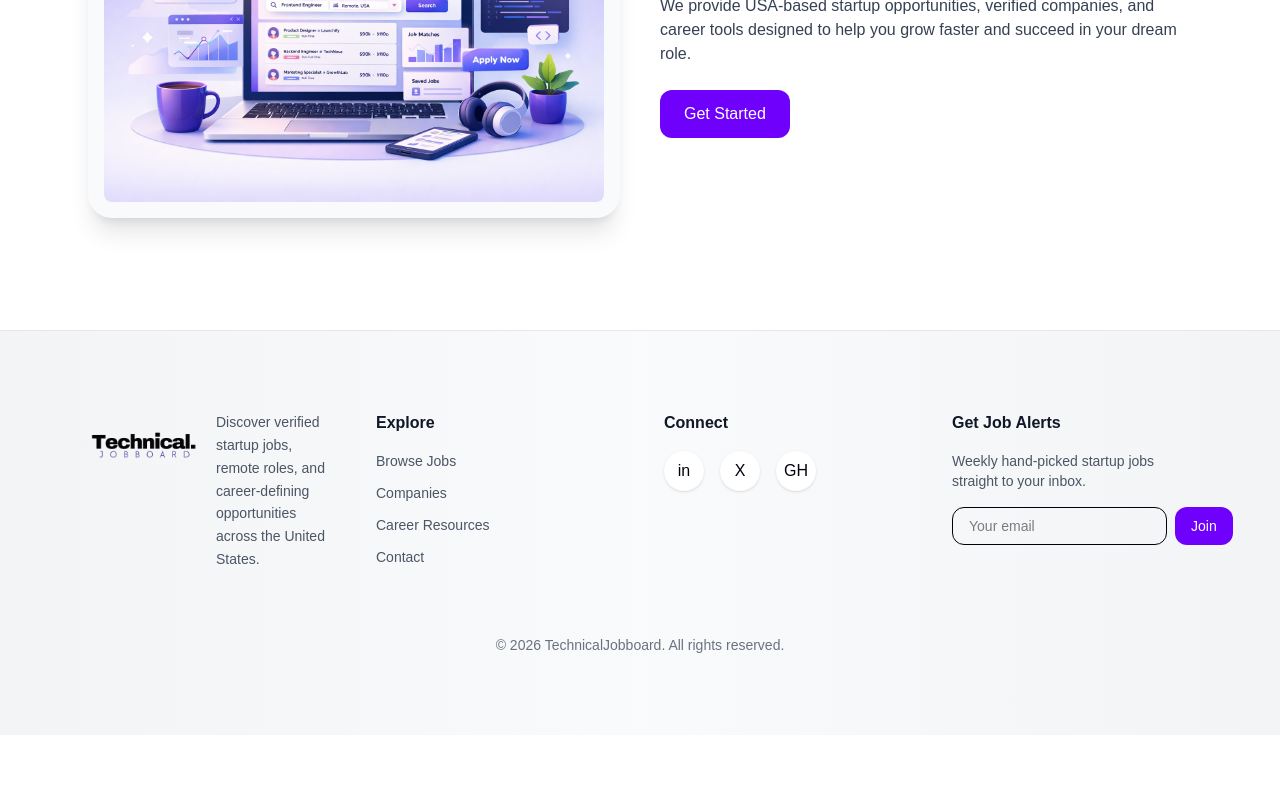
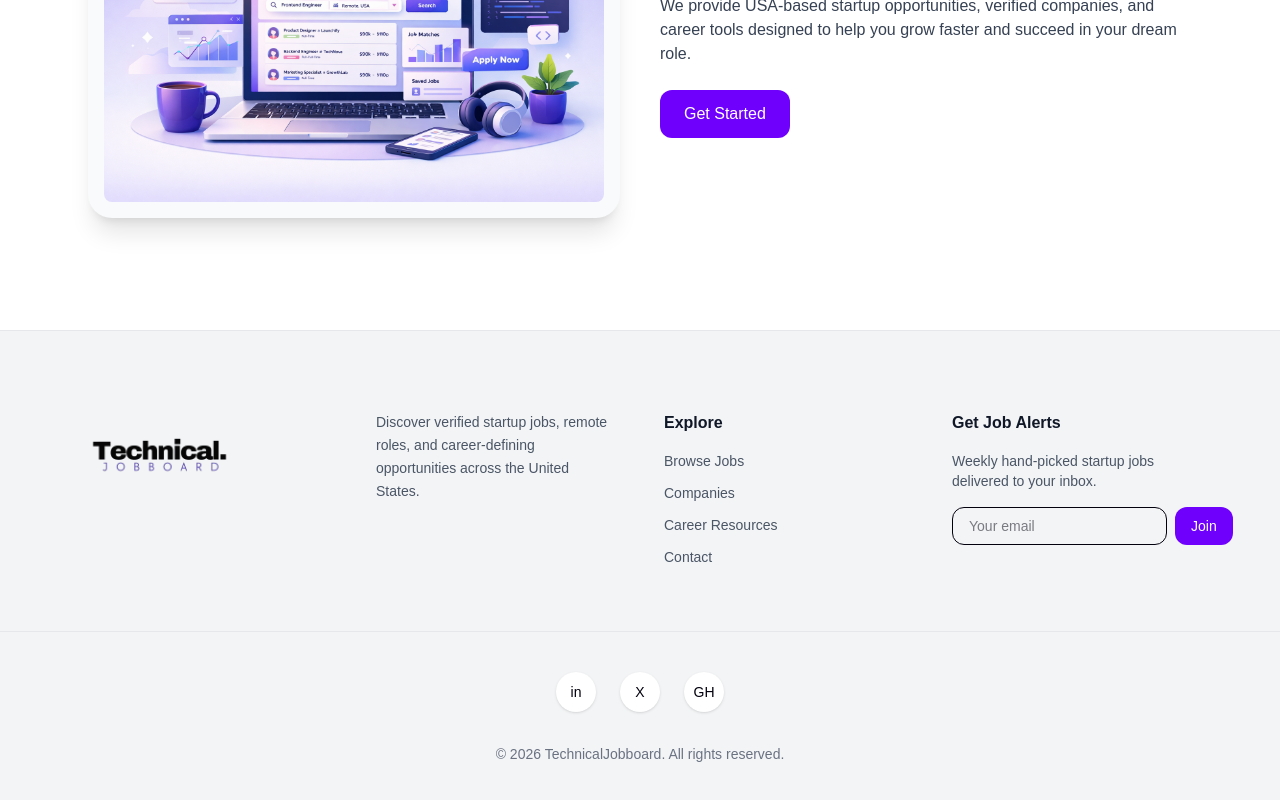
Before and after one commit to adebisidolapo/technicaljobboard, a Next.js app in the folder jobboard/: page / in a window 1280 px wide. Shown: the part 3367-4167 px from the top of the page. Before the commit the page ends 4102 px from the top, so only its background shows below. Built offline with nearby package versions, Linux system fonts and the light colour scheme.

Commit message:
update footer

```diff
--- a/jobboard/app/page.tsx
+++ b/jobboard/app/page.tsx
@@ -245,27 +245,33 @@ export default function Home() {
 
 
 {/* ================= FOOTER ================= */}
-<footer className="bg-gradient-to-r from-gray-100 via-gray-50 to-gray-100 text-[#02000D] py-20 border-t border-gray-200">
-  <div className="max-w-6xl mx-auto px-6 grid grid-cols-1 md:grid-cols-4 gap-12">
+<footer className="bg-gray-100 text-[#02000D] py-20 border-t border-gray-200">
 
-    {/* Brand */}
-   <div className="flex items-start gap-4">
+  {/* ===== SECTION 1: 4 BLOCKS ===== */}
+  <div className="max-w-6xl mx-auto px-6 grid grid-cols-1 md:grid-cols-4 gap-12 items-start">
+
+    {/* Block 1: Logo */}
+    <div className="flex items-center">
       <img
         src="/logo-removebg-preview.png"
         alt="TechnicalJobboard Logo"
-    className="w-28 object-contain"
+        className="w-36 object-contain"
       />
+    </div>
 
-  <p className="text-gray-600 text-sm leading-relaxed max-w-xs">
+    {/* Block 2: Text */}
+    <div>
+      <p className="text-gray-600 text-sm leading-relaxed">
         Discover verified startup jobs, remote roles, and career-defining
         opportunities across the United States.
       </p>
     </div>
 
-
-    {/* Quick Links */}
+    {/* Block 3: Explore */}
     <div>
-      <h3 className="font-semibold mb-4 text-gray-900">Explore</h3>
+      <h3 className="font-semibold mb-4 text-gray-900">
+        Explore
+      </h3>
       <ul className="space-y-3 text-sm">
         <li>
           <a href="#" className="text-gray-600 hover:text-[#6F00FC] transition">
@@ -290,39 +296,15 @@ export default function Home() {
       </ul>
     </div>
 
-    {/* Social */}
-    <div>
-      <h3 className="font-semibold mb-4 text-gray-900">Connect</h3>
-      <div className="flex gap-4">
-        <a
-          href="#"
-          className="w-10 h-10 rounded-full bg-white shadow flex items-center justify-center hover:bg-[#6F00FC] hover:text-white transition"
-        >
-          in
-        </a>
-        <a
-          href="#"
-          className="w-10 h-10 rounded-full bg-white shadow flex items-center justify-center hover:bg-[#8C33FD] hover:text-white transition"
-        >
-          X
-        </a>
-        <a
-          href="#"
-          className="w-10 h-10 rounded-full bg-white shadow flex items-center justify-center hover:bg-[#A866FE] hover:text-white transition"
-        >
-          GH
-        </a>
-      </div>
-    </div>
-
-    {/* Newsletter */}
+    {/* Block 4: Get Job Alerts */}
     <div>
       <h3 className="font-semibold mb-4 text-gray-900">
         Get Job Alerts
       </h3>
       <p className="text-sm text-gray-600 mb-4">
-        Weekly hand-picked startup jobs straight to your inbox.
+        Weekly hand-picked startup jobs delivered to your inbox.
       </p>
+
       <div className="flex gap-2">
         <input
           type="email"
@@ -337,9 +319,38 @@ export default function Home() {
 
   </div>
 
-  <div className="mt-16 text-center text-gray-500 text-sm">
+  {/* ===== SECTION 2: SOCIAL ICONS ===== */}
+  <div className="mt-16 pt-10 border-t border-gray-200">
+    <div className="max-w-6xl mx-auto px-6 flex justify-center gap-6">
+
+      <a
+        href="#"
+        className="w-10 h-10 rounded-full bg-white shadow flex items-center justify-center text-sm font-medium hover:bg-[#6F00FC] hover:text-white transition"
+      >
+        in
+      </a>
+
+      <a
+        href="#"
+        className="w-10 h-10 rounded-full bg-white shadow flex items-center justify-center text-sm font-medium hover:bg-[#8C33FD] hover:text-white transition"
+      >
+        X
+      </a>
+
+      <a
+        href="#"
+        className="w-10 h-10 rounded-full bg-white shadow flex items-center justify-center text-sm font-medium hover:bg-[#A866FE] hover:text-white transition"
+      >
+        GH
+      </a>
+
+    </div>
+
+    <p className="mt-8 text-center text-gray-500 text-sm">
       &copy; {new Date().getFullYear()} TechnicalJobboard. All rights reserved.
+    </p>
   </div>
+
 </footer>
 
 </main>
```
Lines whose indentation alone changed are shown as unchanged.
